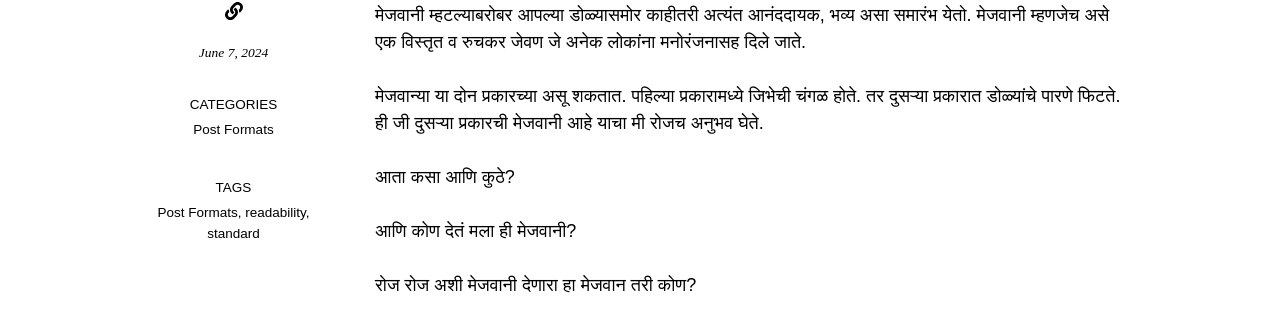
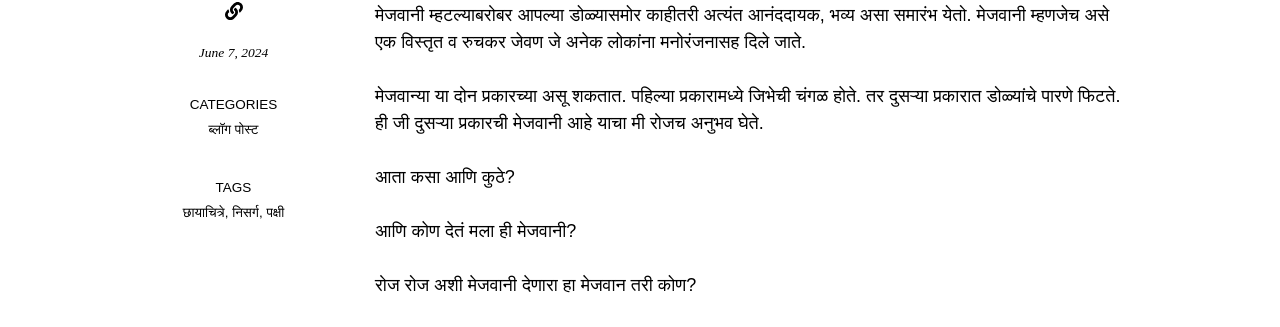
Before and after one commit to deepalichaware/deepalichaware.github.io, a Jekyll site: the page built from _posts/2024-06-07-mejwani.md, in a window 1280 px wide and 900 px high. Shown: the part 302-629 px from the top of the window. Built offline with Jekyll 4.4.1, drawn with Linux system fonts in a browser that asks for light colours; nearby versions of some CDN libraries.

Commit message:
add post tags

```diff
--- a/_config.yml
+++ b/_config.yml
@@ -63,7 +63,7 @@ search_full_content: true # can have performance implications for large sites
 
 # Taxonomy pages
 # category_archive_path: "/categories/#"
-# tag_archive_path: "/tags/#"
+tag_archive_path: "/tags/#"
 
 # Exclude from processing.
 # The following items will not be processed, by default. Create a custom list
--- a/_posts/2024-06-07-mejwani.md
+++ b/_posts/2024-06-07-mejwani.md
@@ -2,11 +2,11 @@
 title: "मेजवानी"
 excerpt_separator: "<!--more-->"
 categories:
-  - Post Formats
+  - ब्लॉग पोस्ट
 tags:
-  - Post Formats
-  - readability
-  - standard
+  - निसर्ग
+  - पक्षी
+  - छायाचित्रे
 ---
 मेजवानी म्हटल्याबरोबर आपल्या डोळ्यासमोर काहीतरी अत्यंत आनंददायक, भव्य असा समारंभ येतो. मेजवानी म्हणजेच असे एक विस्तृत व रुचकर जेवण जे अनेक लोकांना मनोरंजनासह दिले जाते.
 
```
Also changed, not shown: tags.md (added, +7 -0 lines).
